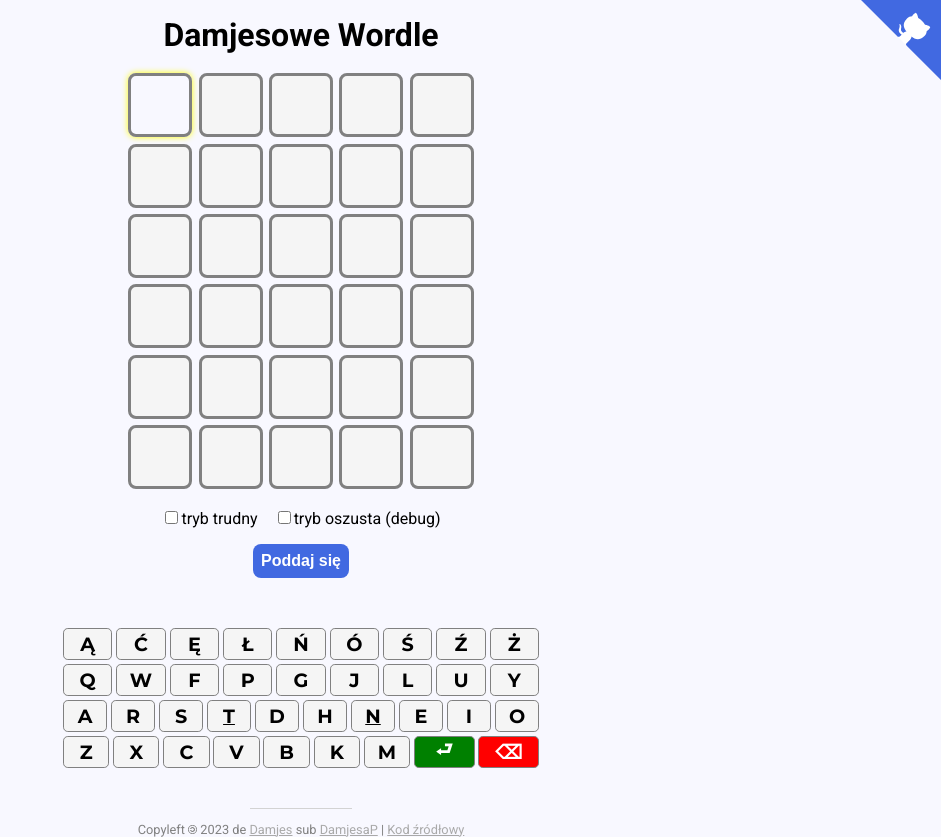
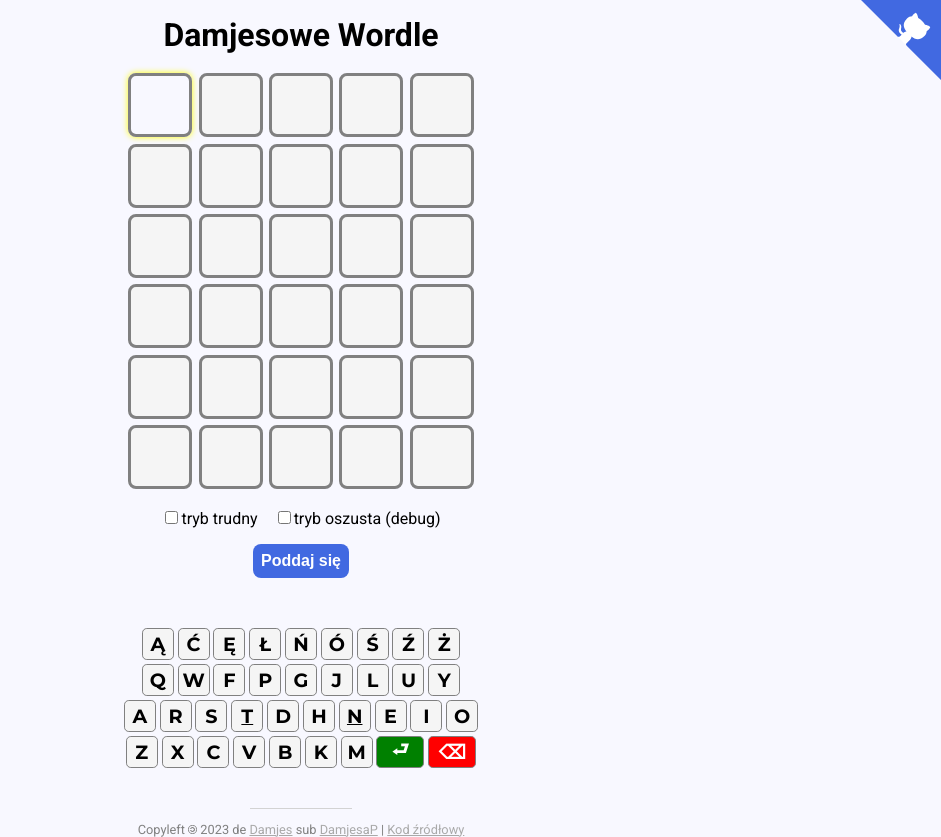
Before and after one commit to damjes/wordle, a React (Vite) app: page / in a window 1280 px wide. Shown: the whole page, without its empty margins (339-1280 px from the left). Built offline with nearby package versions, Linux system fonts and the light colour scheme.

Commit message:
Poprawienie klawiaturki

```diff
--- a/src/komponenty/Gra.scss
+++ b/src/komponenty/Gra.scss
@@ -2,7 +2,6 @@ $promien: 0.5em;
 
 .gra {
 	text-align: center;
-	max-width: 30em;
 	margin: 0 auto;
 	user-select: none;
 
@@ -31,6 +30,7 @@ $promien: 0.5em;
 	.opisRozwiazania {
 		margin-bottom: 0.5em;
 	}
+
 	&:focus {
         outline: none;
 	}
--- a/src/komponenty/Klawiatura.scss
+++ b/src/komponenty/Klawiatura.scss
@@ -1,5 +1,8 @@
 .klawiatura {
 	margin-top: 3em;
+	margin-left: auto;
+	margin-right: auto;
+	max-width: 24rem;
 
 	.wiersz {
 		display: flex;
--- a/src/komponenty/Literka.scss
+++ b/src/komponenty/Literka.scss
@@ -42,7 +42,6 @@ $rozmiarKlawisza: 2rem;
 		width: $rozmiarKlawisza;
 		height: $rozmiarKlawisza;
 		font-size: 1.2rem;
-		flex-grow: 1;
 		&.wypustka {
 			text-decoration: underline;
 		}
@@ -70,6 +69,6 @@ $rozmiarKlawisza: 2rem;
 
 	&.enter, &.backspace {
 		color: white;
-		flex-grow: 2;
+		width: 3rem;
 	}
 }
```
